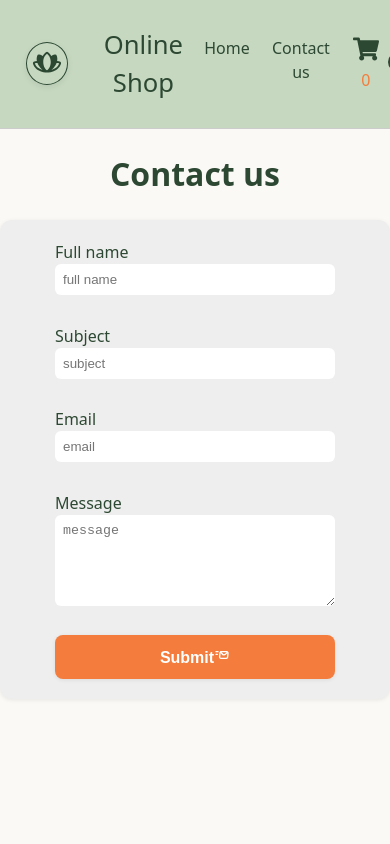
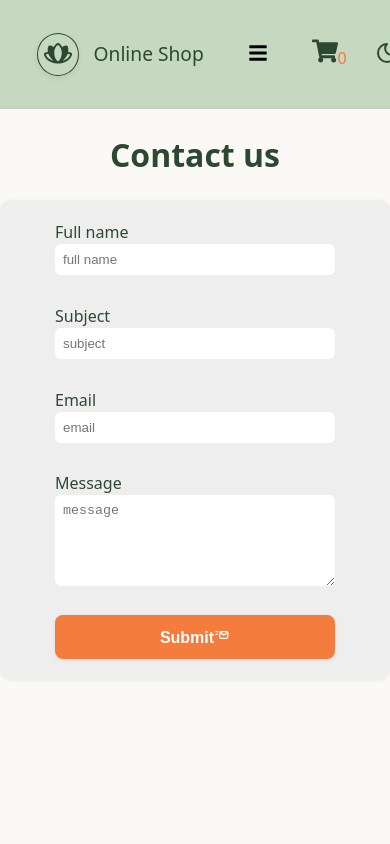
Before and after one commit to krialex/js-frameworks-online-shop, a React (Vite) app: page /contact in a window 390 px wide. Shown: the top 844 px of the page. Built offline with nearby package versions, Linux system fonts and the light colour scheme; a web font is replaced by a local one.

Commit message:
nav updated

```diff
--- a/src/components/layout/header/header.module.css
+++ b/src/components/layout/header/header.module.css
@@ -49,3 +49,9 @@
     color: var(--main-color);
     transition: color 0.3s ease;
 }
+
+@media (max-width: 620px) {
+    .logoTitle {
+        font-size: 1.2rem;
+    }
+}
--- a/src/components/layout/nav/Nav.tsx
+++ b/src/components/layout/nav/Nav.tsx
@@ -1,36 +1,38 @@
 import { Link } from 'react-router-dom';
 import { CartIcon } from '../../addToCart/CartIcon';
 import styles from './nav.module.css';
-//import { FaShoppingCart } from "react-icons/fa";
-//import { useCartStore } from '../../addToCart/cartStore';
-
+import { useState } from 'react';
+import { FaBars, FaTimes } from 'react-icons/fa';
 
 export function Nav() {
-  //const cart = useCartStore((state) => state.cart);
+  const [menuOpen, setMenuOpen] = useState(false);
 
   return (
-      <nav>
-        <ul className={styles.navBar}>
+    <>
+    <nav className={styles.nav}>
+      <div className={styles.navHeader}>
+        <button
+          className={styles.hamburger}
+          onClick={() => setMenuOpen((prev) => !prev)}
+          aria-label="Toggle menu"
+        >
+          {menuOpen ? <FaTimes size={20} /> : <FaBars size={20} />}
+        </button>
+      </div>
+
+      <ul className={`${styles.navBar} ${menuOpen ? styles.showMenu : ''}`}>
         <li className={styles.navList}>
-            <Link to="/">Home</Link>
+          <Link to="/" onClick={() => setMenuOpen(false)}>Home</Link>
         </li>
         <li className={styles.navList}>
-            <Link to="/contact">Contact us</Link>
-          </li>
-          <li>
-            <CartIcon />
+          <Link to="/contact" onClick={() => setMenuOpen(false)}>Contact us</Link>
         </li>
       </ul>
+
     </nav>
+          <div className={styles.cartItem}>
+          <CartIcon />
+      </div>
+      </>
   );
 }
-
-
-  /*            <Link to="/checkout">
-              <div className={styles.cartIcon}>
-                  <FaShoppingCart size={26} />
-                  <span className={styles.cartNumber}>
-                  {cart.reduce((sum, item) => sum + item.quantity, 0)}
-                  </span>
-              </div>
-            </Link>*/
--- a/src/components/layout/nav/nav.module.css
+++ b/src/components/layout/nav/nav.module.css
@@ -1,20 +1,67 @@
+.nav {
+  position: relative;
+  background-color: var(--header-bg-color);
+  padding: 1rem;
+}
+
+.navHeader {
+  display: flex;
+  justify-content: space-between;
+  align-items: center;
+}
+
 .navBar {
-    display: flex;
-    gap: 20px;
-    list-style: none;
-    padding: 0;
-    margin: 0;
+  display: flex;
+  gap: 1rem;
+  list-style: none;
+  padding-left: 0;
+}
+
+.navList {
+  display: flex;
+  align-items: center;
+  width: max-content;
 }
 
 .navList a {
-    text-decoration: none;
-    color: var(--main-color);
+  text-decoration: none;
+  color: var(--main-color);
 }
 
 .navList a:hover {
-    color: var(--nav-hover-color);
+  color: var(--nav-hover-color);
+}
+
+.hamburger {
+  display: none;
+  background: none;
+  border: none;
+  cursor: pointer;
 }
 
 @media (max-width: 620px) {
+  .hamburger {
+    display: block;
+  }
+
+  .navBar {
+    display: none;
+    flex-direction: column;
+    gap: 0.5rem;
+    background-color: var(--header-bg-color);;
+    position: absolute;
+    top: 39px;
+    left: 0;
+    padding: 1rem;
+    z-index: 1;
+  }
+
+  .showMenu {
+    display: flex;
+  }
+
+  .cartItem {
+    margin-left: 0;
+  }
 
 }
```
Also changed, not shown: src/index.css (+0 -73 lines). Lines whose indentation alone changed are shown as unchanged.
